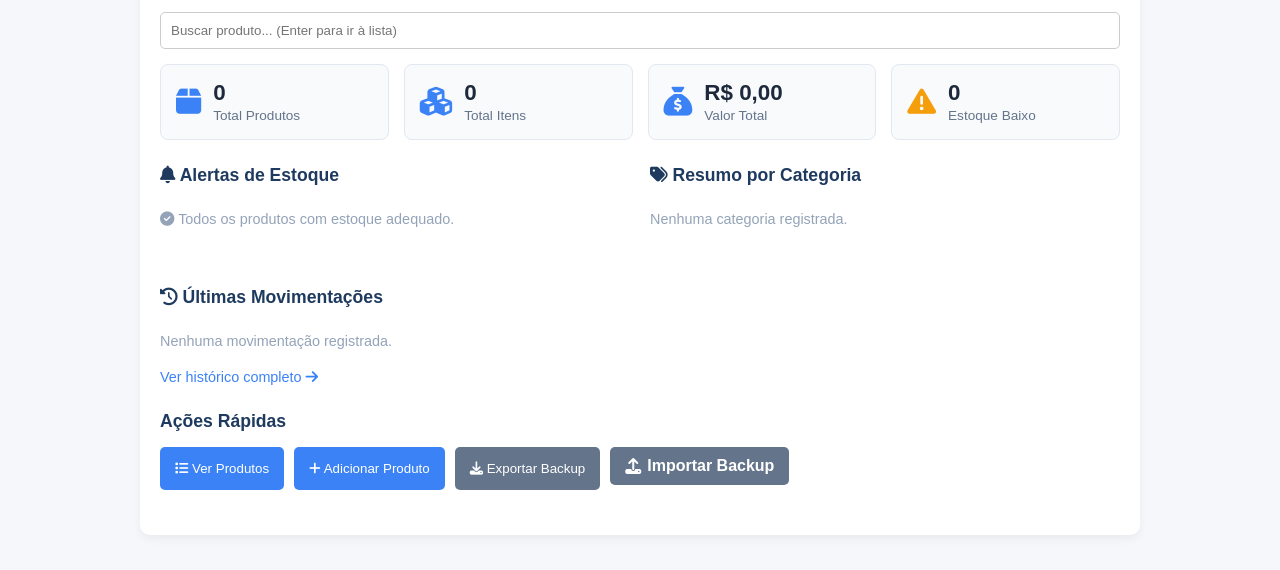
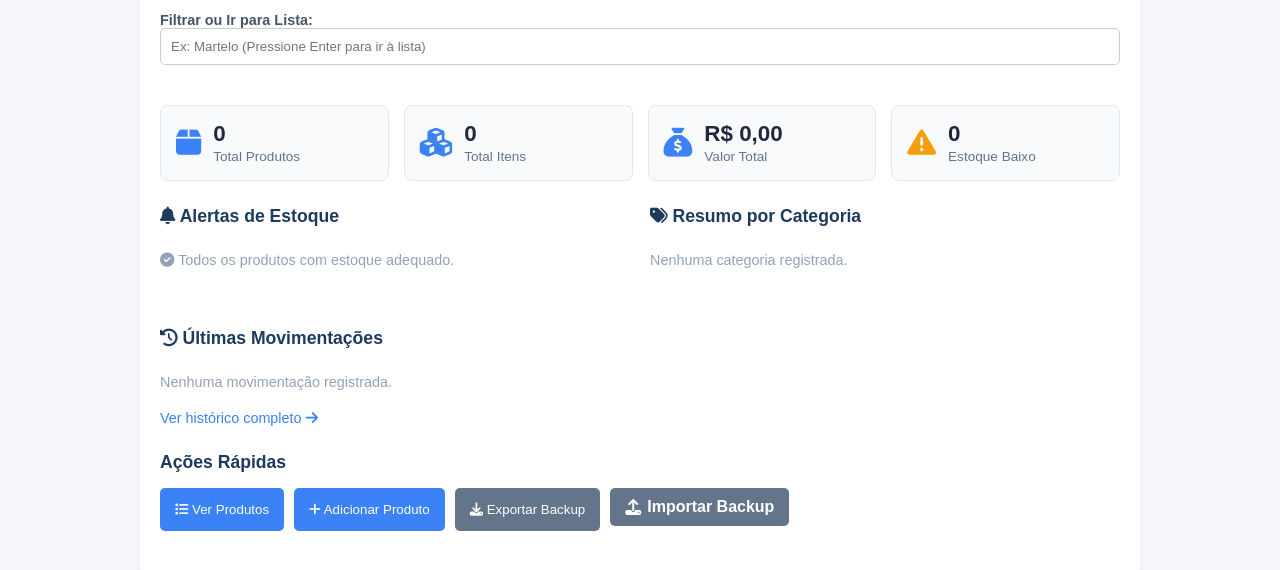
Before and after one commit to BrendaGarcez/Dev-Web, a plain HTML site: page index.html in a window 1280 px wide. Shown: the part 192-762 px from the top of the page. Drawn offline with Linux system fonts and the light colour scheme; some packages are replaced by stand-ins of ours; a script that the page names is missing.

Commit message:
Update index.html

```diff
--- a/index.html
+++ b/index.html
@@ -26,37 +26,43 @@
 
         <h2>Dashboard</h2>
 
-        <input type="text" id="busca" placeholder="Buscar produto... (Enter para ir à lista)">
+        <section class="busca-container">
+            <label for="busca">
+                Filtrar ou Ir para Lista:
+                <input type="text" id="busca" placeholder="Ex: Martelo (Pressione Enter para ir à lista)">
+            </label>
+        </section>
 
         <section class="cards-resumo">
-            <div class="card-stat">
+            <h3 class="sr-only">Estatísticas Gerais</h3>
+            <article class="card-stat">
                 <i class="fa-solid fa-box"></i>
                 <div>
                     <span class="stat-valor" id="totalProdutos">0</span>
                     <span class="stat-label">Total Produtos</span>
                 </div>
-            </div>
-            <div class="card-stat">
+            </article>
+            <article class="card-stat">
                 <i class="fa-solid fa-cubes"></i>
                 <div>
                     <span class="stat-valor" id="totalItens">0</span>
                     <span class="stat-label">Total Itens</span>
                 </div>
-            </div>
-            <div class="card-stat">
+            </article>
+            <article class="card-stat">
                 <i class="fa-solid fa-sack-dollar"></i>
                 <div>
                     <span class="stat-valor" id="valorTotal">R$ 0,00</span>
                     <span class="stat-label">Valor Total</span>
                 </div>
-            </div>
-            <div class="card-stat card-alerta">
+            </article>
+            <article class="card-stat card-alerta">
                 <i class="fa-solid fa-triangle-exclamation"></i>
                 <div>
                     <span class="stat-valor" id="totalEstoqueBaixo">0</span>
                     <span class="stat-label">Estoque Baixo</span>
                 </div>
-            </div>
+            </article>
         </section>
 
         <div class="grid-duas-colunas">
```
